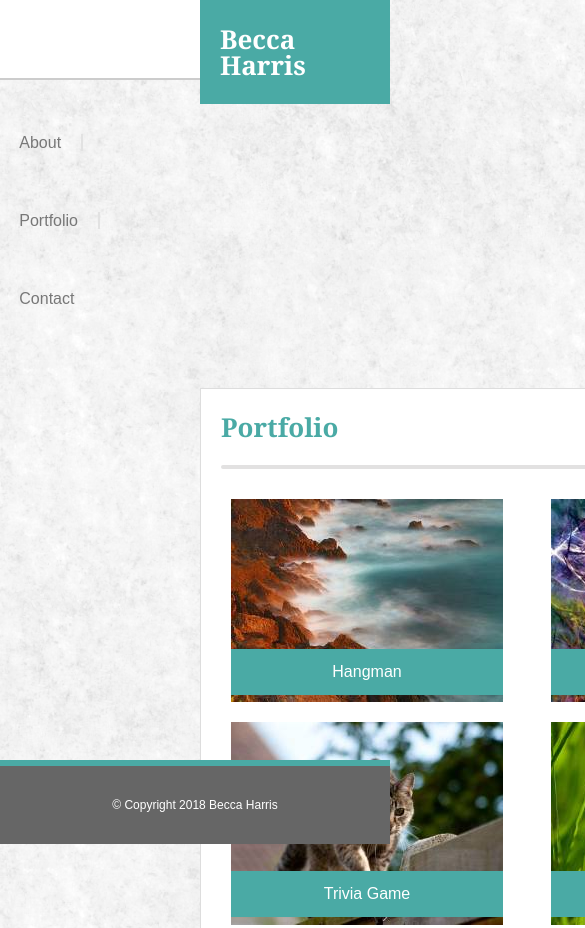
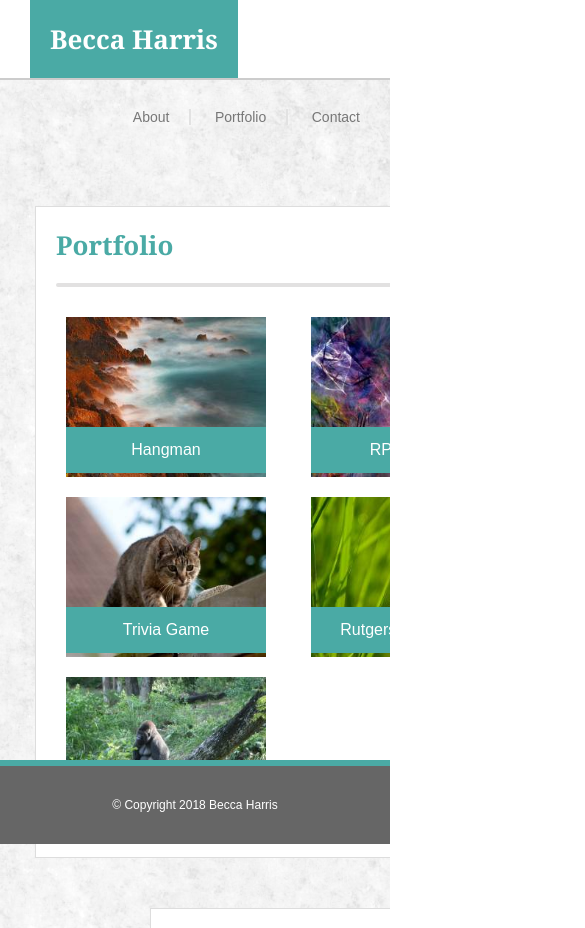
Before and after one commit to beccaharris/Responsive-Portfolio, a plain HTML site: page portfolio.html in a window 390 px wide. Shown: the top 928 px of the page, 585 px wide, since content can reach past the window. Drawn offline with Linux system fonts and the light colour scheme; a script that the page names is missing.

Commit message:
add media queries and complete 640px

```diff
--- a/assets/css/style.css
+++ b/assets/css/style.css
@@ -196,3 +196,87 @@ input::placeholder, textarea::placeholder {
     font-size: 12px;
     margin-top: 40px;
 }
+
+/* Media queries */
+
+/* Little more than width of container */
+@media (max-width: 980px) {
+ .container, .main-name {
+   margin-left: 0;
+ }
+ .nav-list-container {
+   margin-right: 20px;
+ }
+}
+
+/* Tablet size screen */
+@media (max-width: 768px) {
+  .main-name {
+    margin-left: 60px;
+  }
+  .nav-list-container {
+    margin-right: 60px;
+  }
+  .container {
+    width: 652px;
+    margin-left: 60px;
+    margin-right: 60px;
+  }
+  .connect-with-me {
+    float: left;
+    margin-left: 180px;
+  }
+}
+
+@media (max-width: 640px) {
+  html, body {
+    overflow-x: hidden;
+  }
+  .container {
+    margin-left: 0;
+  }
+  .main-content, .form-section, .portfolio {
+    width: 510px;
+    margin-left: 35px;
+  }
+  .main-name {
+    margin-left: 30px;
+  }
+  .nav-list-container {
+    margin-right: 30px;
+  }
+  .nav-list {
+    font-size: 14px;
+  }
+  .connect-with-me {
+    float: left;
+    margin-left: 150px;
+  }
+  .form-label, .submit-button {
+    margin-left: 25px;
+  }
+  .input-field {
+    width: 90%;
+    margin-left: 25px;
+ }
+  .portfolio-image, .link-row-1, .link-row-2, .link-row-3 {
+   width: 200px;
+ }
+ .link-row-1 {
+   top: 220px;
+ }
+ .link-row-2 {
+   top: 400px;
+ }
+ .link-row-3 {
+   top: 580px;
+ }
+ .portfolio-image {
+   height: 160px;
+   margin-right: 0px;
+ }
+ .image-div {
+   width: 215px;
+   padding-right: 0;
+ }
+}
--- a/portfolio.html
+++ b/portfolio.html
@@ -30,7 +30,7 @@
                 <a href="#" class="link-row-1">Hangman</a>
             </div>
             <div class="image-div">
-                <img class="portfolio-image" src="assets/images/placeholder2.jpg" alt="Placeholder image 2">
+                <img class="portfolio-image col-2" src="assets/images/placeholder2.jpg" alt="Placeholder image 2">
                 <a href="#" class="link-row-1">RPG Game</a>
             </div>
             <div class="image-div">
@@ -38,7 +38,7 @@
                 <a href="#" class="link-row-2">Trivia Game</a>
             </div>
             <div class="image-div">
-                <img class="portfolio-image" src="assets/images/placeholder4.jpg" alt="Placeholder image 4">
+                <img class="portfolio-image col-2" src="assets/images/placeholder4.jpg" alt="Placeholder image 4">
                 <a href="#" class="link-row-2">Rutgers Info Widget</a>
             </div>
             <div class="image-div">
```
